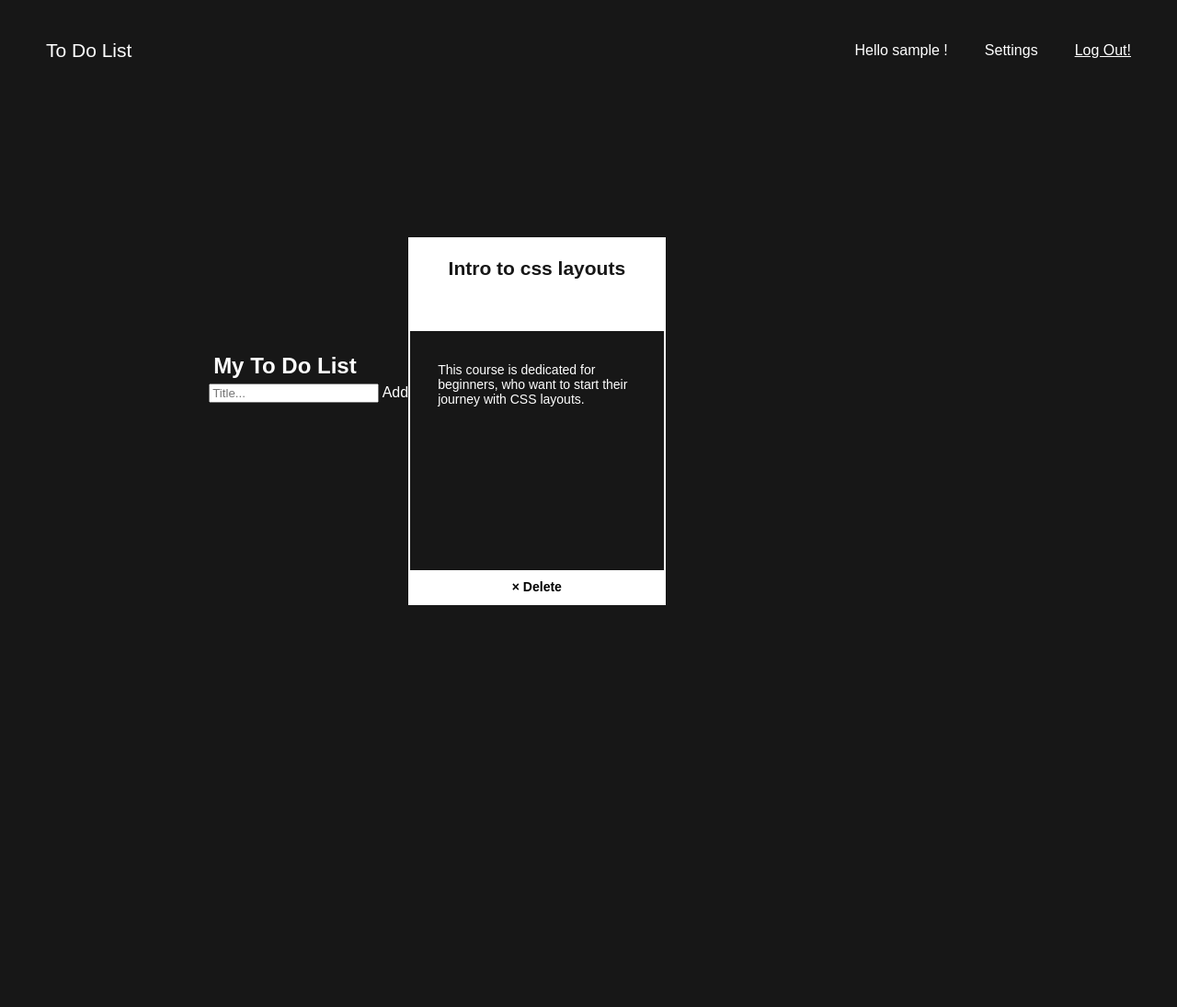
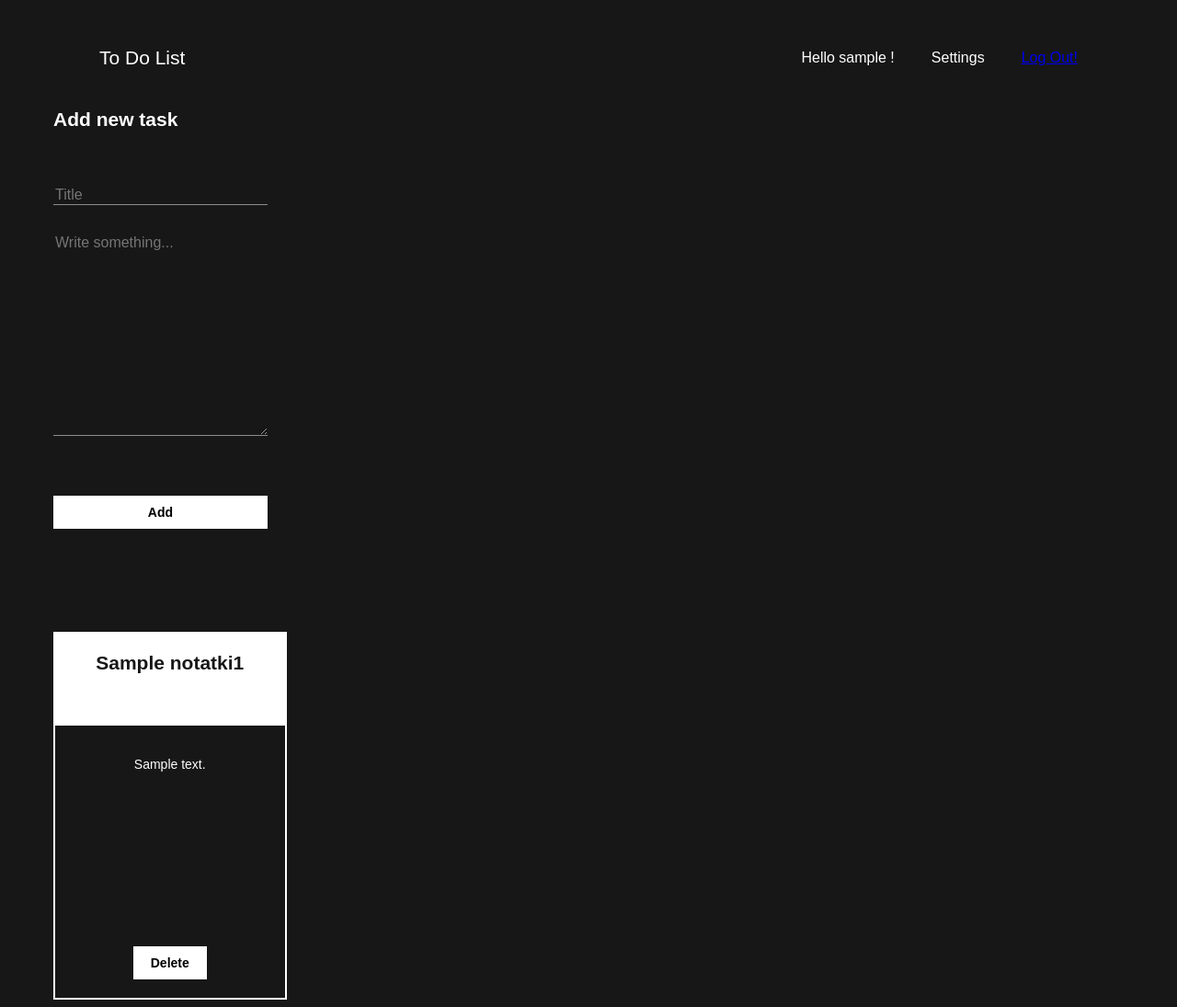
Before and after one commit to jakubgalek/to-do-list, a PHP site: page /gra.php in a window 1280 px wide. Shown: the whole page at 92% size. Before the commit the page ends 658 px from the top, so only its background shows below. Run offline with PHP 8.4, Linux system fonts and the light colour scheme; the visitor is signed in with stand-in values (Sample User, id 1); tables that the repository leaves empty or names only in its code hold one stand-in row (values such as "Sample post").

Commit message:
Alpha version

```diff
--- /dev/null
+++ b/client.css
@@ -0,0 +1,181 @@
+* {
+  -webkit-font-smoothing: antialiased;
+  -moz-osx-font-smoothing: grayscale;
+}
+
+*, *::before, *::after {
+  box-sizing: border-box;
+}
+
+body {
+  background-color: #171717;
+  font-family: 'Fira Code', sans-serif;
+  color: white;
+  padding: 0px 50px;
+  min-height: 100vh;
+}
+
+.navigation {
+    top: 0;
+    display: -webkit-box;
+    display: flex;
+    -webkit-box-align: center;
+            align-items: center;
+    -webkit-box-pack: justify;
+            justify-content: space-between;
+    width: 100%;
+    padding: 30px 50px;
+  }
+
+  .logo {
+    font-size: 21px;
+  }
+
+  .menu {
+    display: -webkit-box;
+    display: flex;
+    font-size: 16px;
+    list-style: none;
+  }
+  .menu__item {
+    margin-left: 40px;
+  }
+
+.button {
+  margin-top: 50px;
+  background-color: white;
+  border: none;
+  font-size: 14px;
+  font-family: 'Fira Code', sans-serif;
+  padding: 10px 19px;
+  font-weight: 600;
+  display: block;
+}
+
+.info {
+  max-width: 700px;
+}
+.info__title {
+  font-size: 48px;
+}
+.info__paragraph {
+  font-size: 21px;
+}
+
+.filters {
+  padding: 0;
+  display: -webkit-box;
+  display: flex;
+  list-style: none;
+}
+.filters__item {
+  border: 1px solid white;
+}
+.filters__item:not(:last-child) {
+  border-right: none;
+}
+.filters__button {
+  font-size: 12px;
+  font-family: 'Fira Code', sans-serif;
+  background: transparent;
+  padding: 10px 30px;
+  border: none;
+  color: white;
+}
+.filters__button--active {
+  background: white;
+  color: #171717;
+}
+
+.container {
+  margin-top: 100px;
+  display: grid;
+  grid-template-columns: repeat(auto-fill, minmax(250px, 1fr));
+  grid-gap: 100px 50px;
+}
+
+.item {
+  border: 2px solid white;
+  display: grid;
+  min-height: 400px;
+  grid-template-rows: 100px 1fr;
+}
+.item__header {
+  background: white;
+  display: -webkit-box;
+  display: flex;
+  -webkit-box-pack: center;
+          justify-content: center;
+  align-content: center;
+  padding: 20px 30px;
+}
+.item__content {
+  padding: 20px 30px;
+  display: -webkit-box;
+  display: flex;
+  -webkit-box-pack: justify;
+          justify-content: space-between;
+  -webkit-box-orient: vertical;
+  -webkit-box-direction: normal;
+          flex-direction: column;
+  -webkit-box-align: center;
+          align-items: center;
+}
+.item__title {
+  margin: 0;
+  color: #171717;
+  font-size: 21px;
+}
+.item__paragraph, .item__button {
+  font-size: 14px;
+}
+
+.form-box {
+    width: 20%;
+  }
+
+  .form-box__title {
+    font-size: 21px;
+    margin: 0;
+  }
+  .form-box__info {
+    font-size: 14px;
+    font-weight: 300;
+  }
+
+  .form {
+    margin-top: 45px;
+    display: -webkit-box;
+    display: flex;
+    -webkit-box-pack: left;
+            justify-content: left;
+    -webkit-box-align: left;
+            align-items: left;
+    -webkit-box-orient: vertical;
+    -webkit-box-direction: normal;
+            flex-direction: column;
+  }
+  .form__text-input {
+    font-family: 'Fira Code', sans-serif;
+    font-size: 16px;
+    background-color: transparent;
+    color: white;
+    border: none;
+    border-bottom: 1px solid rgba(255, 255, 255, 0.5);
+    width: 100%;
+    margin: 15px 0;
+  }
+  .form__checkbox-label {
+    font-size: 10px;
+    font-weight: 300;
+  }
+  .form__button {
+    margin-top: 50px;
+    margin-bottom: 12px;
+    background-color: white;
+    border: none;
+    font-size: 14px;
+    padding: 10px 19px;
+    font-weight: 600;
+    display: block;
+  }
--- a/gra.php
+++ b/gra.php
@@ -16,8 +16,7 @@
 	<meta http-equiv="X-UA-Compatible" content="IE=edge,chrome=1" />
 	<title>To-Do-List</title>
 	<link rel="icon" type="image/png" href="favicon.png">
-	<link rel="stylesheet" href="style.css">
-  <script src="script.js" async></script>
+	<link rel="stylesheet" href="client.css">
 </head>
 
 <body>
@@ -30,26 +29,36 @@
     <li class="menu__item">Settings</li>
 	<li class="menu__item"><?php echo '<a href="logout.php">Log Out!</a>'; ?></li>
   </ul>
-</nav>
-<div id="myDIV" class="header">
-  <h2 style="margin:5px">My To Do List</h2>
-  <input type="text" id="myInput" placeholder="Title...">
-  <span onclick="newElement()" class="addBtn">Add</span>
+  </nav>
+
+  <div class="form-box">
+  <h1 class="form-box__title">Add new task</h1>
+    <form class="form-box__form form" action="add.php" method="post">
+      <input class="form__text-input" type="text" name="title" id="e-mail" placeholder="Title">
+      <textarea class="form__text-input"  name="text" id="password" placeholder="Write something..." rows="12"></textarea>
+      <button class="form__button" type="submit">Add</button>
+    </form>
 </div>
+<div class="container">
 
-<div class="container">
-	<div class="item">
-	<div class="item__header">
-	<h2 class="item__title">Intro to css layouts</h2>
-	</div>
-		<div class="item__content">
-		<p class="item__paragraph">
-		This course is dedicated for
-		beginners, who want to start
-		their journey with CSS
-		layouts.
-		</p>
-</div>
-</div>
+<?php
+$user_id = $_SESSION['id'];
+
+  require_once "connect.php";
+
+	$polaczenie = @new mysqli($host, $db_user, $db_password, $db_name);
+
+    $query = "SELECT `id`, `title`, `text`, `user_id` FROM `notatki` WHERE `user_id`='$user_id'";
+    $result = mysqli_query($polaczenie,$query);
+    while ($row = mysqli_fetch_array  ($result))
+    {
+        echo '<div class="item" name="'.$row['id'].'">';
+        echo '<div class="item__header">';
+        echo '<h2 class="item__title">'.$row['title'].$user_id.'</h2> </div>';
+        echo '<div class="item__content"> <p class="item__paragraph">'.$row['text']."</p>";
+        echo '<button class="item__button button" action="delete.php">Delete</button> </div> </div>';
+
+    }
+?>
 </body>
 </html>
--- a/script.js
+++ /dev/null
@@ -1,55 +0,0 @@
-// Create a "close" button and append it to each list item
-var myNodelist = document.getElementsByClassName("item");
-var i;
-for (i = 0; i < myNodelist.length; i++) {
-    var span = document.createElement("button");
-    var txt = document.createTextNode("\u00D7 Delete");
-    span.className = "item__button button";
-    span.appendChild(txt);
-    myNodelist[i].appendChild(span);
-}
-
-// Click on a close button to hide the current list item
-var close = document.getElementsByClassName("item__button button");
-var i;
-for (i = 0; i < close.length; i++) {
-    close[i].onclick = function () {
-        var div = this.parentElement;
-        div.style.display = "none";
-    }
-}
-
-// Add a "checked" symbol when clicking on a list item
-var list = document.querySelector('item');
-list.addEventListener('click', function (ev) {
-    if (ev.target.tagName === 'item__paragraph') {
-        ev.target.classList.toggle('checked');
-    }
-}, false);
-
-// Create a new list item when clicking on the "Add" button
-function newElement() {
-    var li = document.createElement("item");
-    var inputValue = document.getElementById("myInput").value;
-    var t = document.createTextNode(inputValue);
-    li.appendChild(t);
-    if (inputValue === '') {
-        alert("You must write something!");
-    } else {
-        document.getElementById("item__paragraph").appendChild(li);
-    }
-    document.getElementById("myInput").value = "";
-
-    var span = document.createElement("SPAN");
-    var txt = document.createTextNode("\u00D7");
-    span.className = "close";
-    span.appendChild(txt);
-    li.appendChild(span);
-
-    for (i = 0; i < close.length; i++) {
-        close[i].onclick = function () {
-            var div = this.parentElement;
-            div.style.display = "none";
-        }
-    }
-}
--- a/style.css
+++ b/style.css
@@ -107,96 +107,3 @@ body {
   font-weight: 600;
   display: block;
 }
-
-.button {
-  margin-top: 50px;
-  background-color: white;
-  border: none;
-  font-size: 14px;
-  font-family: 'Fira Code', sans-serif;
-  padding: 10px 19px;
-  font-weight: 600;
-  display: block;
-}
-
-.info {
-  max-width: 700px;
-}
-.info__title {
-  font-size: 48px;
-}
-.info__paragraph {
-  font-size: 21px;
-}
-
-.filters {
-  padding: 0;
-  display: -webkit-box;
-  display: flex;
-  list-style: none;
-}
-.filters__item {
-  border: 1px solid white;
-}
-.filters__item:not(:last-child) {
-  border-right: none;
-}
-.filters__button {
-  font-size: 12px;
-  font-family: 'Fira Code', sans-serif;
-  background: transparent;
-  padding: 10px 30px;
-  border: none;
-  color: white;
-}
-.filters__button--active {
-  background: white;
-  color: #171717;
-}
-
-.container {
-  margin-top: 100px;
-  display: grid;
-  grid-template-columns: repeat(auto-fill, minmax(250px, 1fr));
-  grid-gap: 100px 50px;
-}
-
-.item {
-  border: 2px solid white;
-  display: grid;
-  min-height: 400px;
-  grid-template-rows: 100px 1fr;
-}
-.item__header {
-  background: white;
-  display: -webkit-box;
-  display: flex;
-  -webkit-box-pack: center;
-          justify-content: center;
-  align-content: center;
-  padding: 20px 30px;
-}
-.item__content {
-  padding: 20px 30px;
-  display: -webkit-box;
-  display: flex;
-  -webkit-box-pack: justify;
-          justify-content: space-between;
-  -webkit-box-orient: vertical;
-  -webkit-box-direction: normal;
-          flex-direction: column;
-  -webkit-box-align: center;
-          align-items: center;
-}
-.item__title {
-  margin: 0;
-  color: #171717;
-  font-size: 21px;
-}
-.item__paragraph, .item__button {
-  font-size: 14px;
-}
-
-a{
-	color: white;
-}
```
Also changed, not shown: add.php (added, +17 -0 lines), register.php (+3 -5 lines), delete.php (added).
